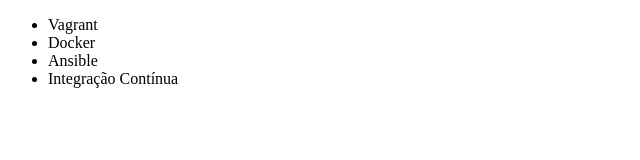
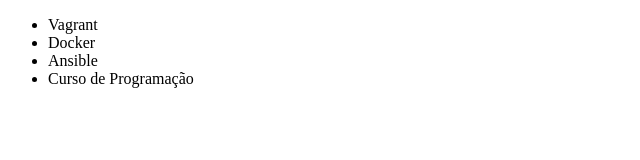
Before and after one commit to ozory/alura-git, a plain HTML site: page index.html in a window 1280 px wide. Shown: the full height of the page, 0-640 px from the left. Drawn offline with Linux system fonts and the light colour scheme.

Commit message:
Renomeando curso

```diff
--- a/index.html
+++ b/index.html
@@ -11,7 +11,7 @@
         <li>Vagrant</li>
         <li>Docker</li>
         <li>Ansible</li>
-        <li>Integração Contínua</li>
+        <li>Curso de Programação</li>
     </ul>
 </body>
 
```
